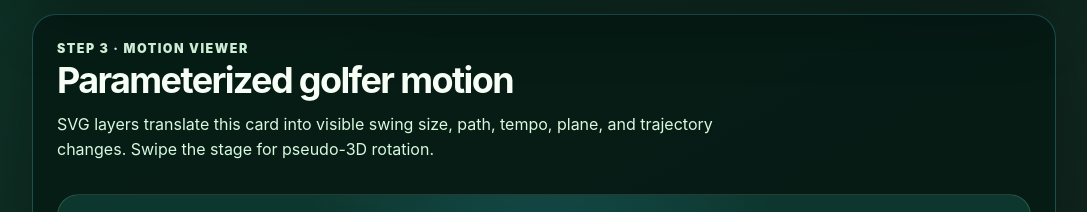
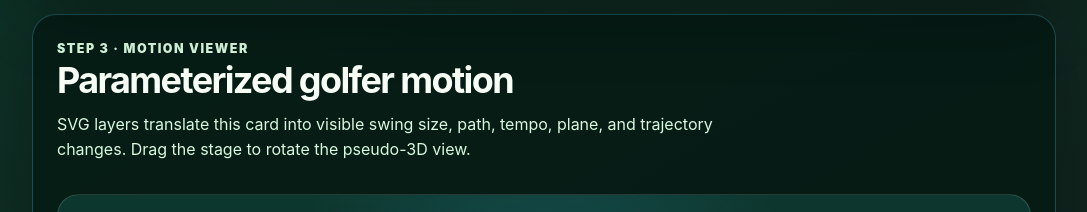
Before and after one commit to ys-laube/goodgolfform, a React (Vite) app: page / in a window 1280 px wide. Shown: the part 2810-3022 px from the top of the page, without its empty margins (96-1183 px from the left). Built offline with nearby package versions, Linux system fonts and the light colour scheme.

Commit message:
omx(team): auto-checkpoint worker-1 [1]

```diff
--- a/src/components/SwingMotionViewer.tsx
+++ b/src/components/SwingMotionViewer.tsx
@@ -115,7 +115,7 @@ export function SwingMotionViewer({ parameters, recommendation, forceReducedMoti
         <p className="eyebrow">Step 3 · Motion viewer</p>
         <h2 id="motion-viewer-title">Parameterized golfer motion</h2>
         <p>
-          SVG layers translate this card into visible swing size, path, tempo, plane, and trajectory changes. Swipe the stage for pseudo-3D rotation.
+          SVG layers translate this card into visible swing size, path, tempo, plane, and trajectory changes. Drag the stage to rotate the pseudo-3D view.
         </p>
       </div>
 
@@ -124,7 +124,7 @@ export function SwingMotionViewer({ parameters, recommendation, forceReducedMoti
         style={viewerStyle}
         role="img"
         tabIndex={0}
-        aria-label={`Golfer motion viewer: ${parameters.accessibleSummary}. ${visualState.poseLabel}. Swipe the stage for rotation.`}
+        aria-label={`Golfer motion viewer: ${parameters.accessibleSummary}. ${visualState.poseLabel}. Drag or swipe to rotate the stage.`}
         onPointerDown={handlePointerDown}
         onPointerMove={handlePointerMove}
         onPointerUp={stopDrag}
```
